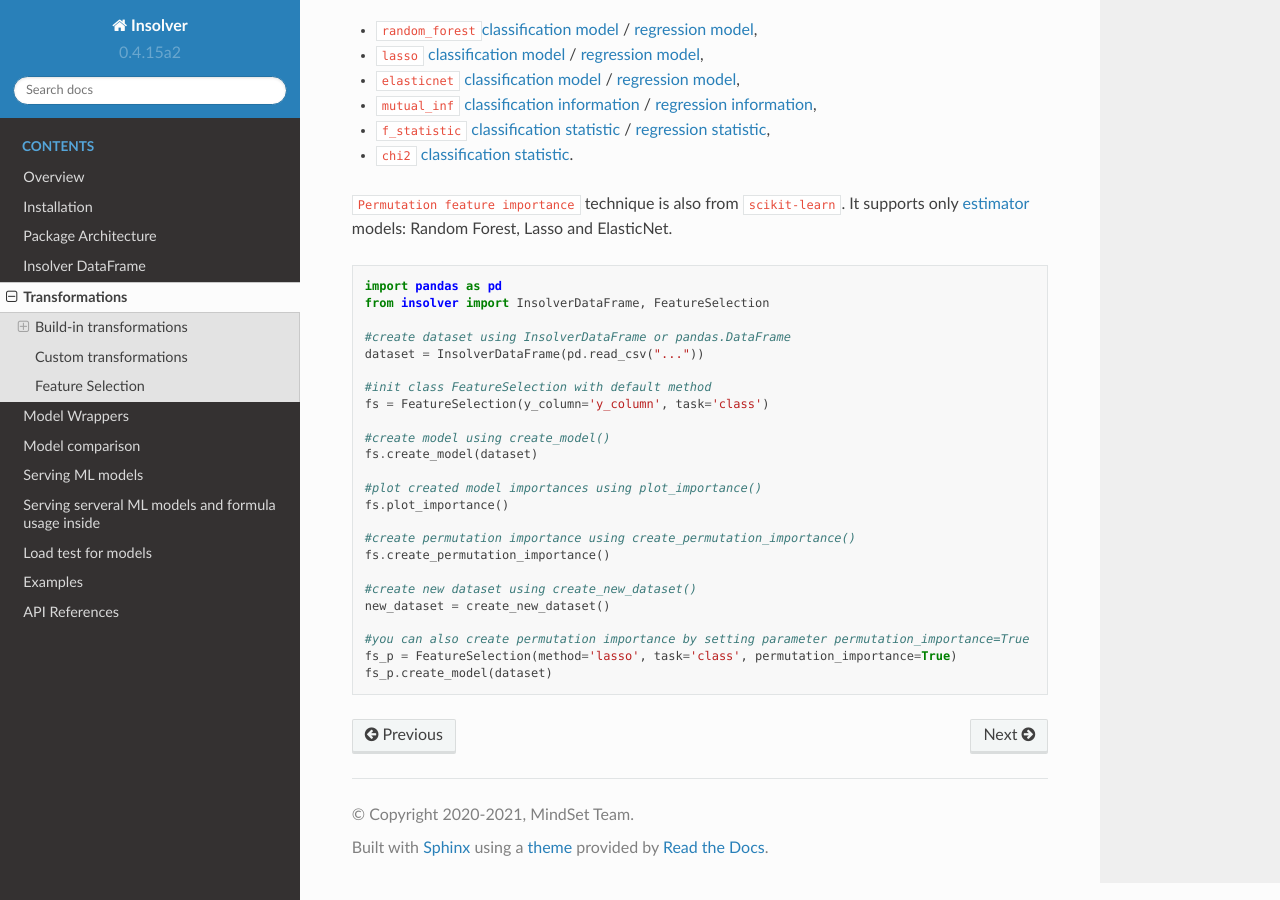
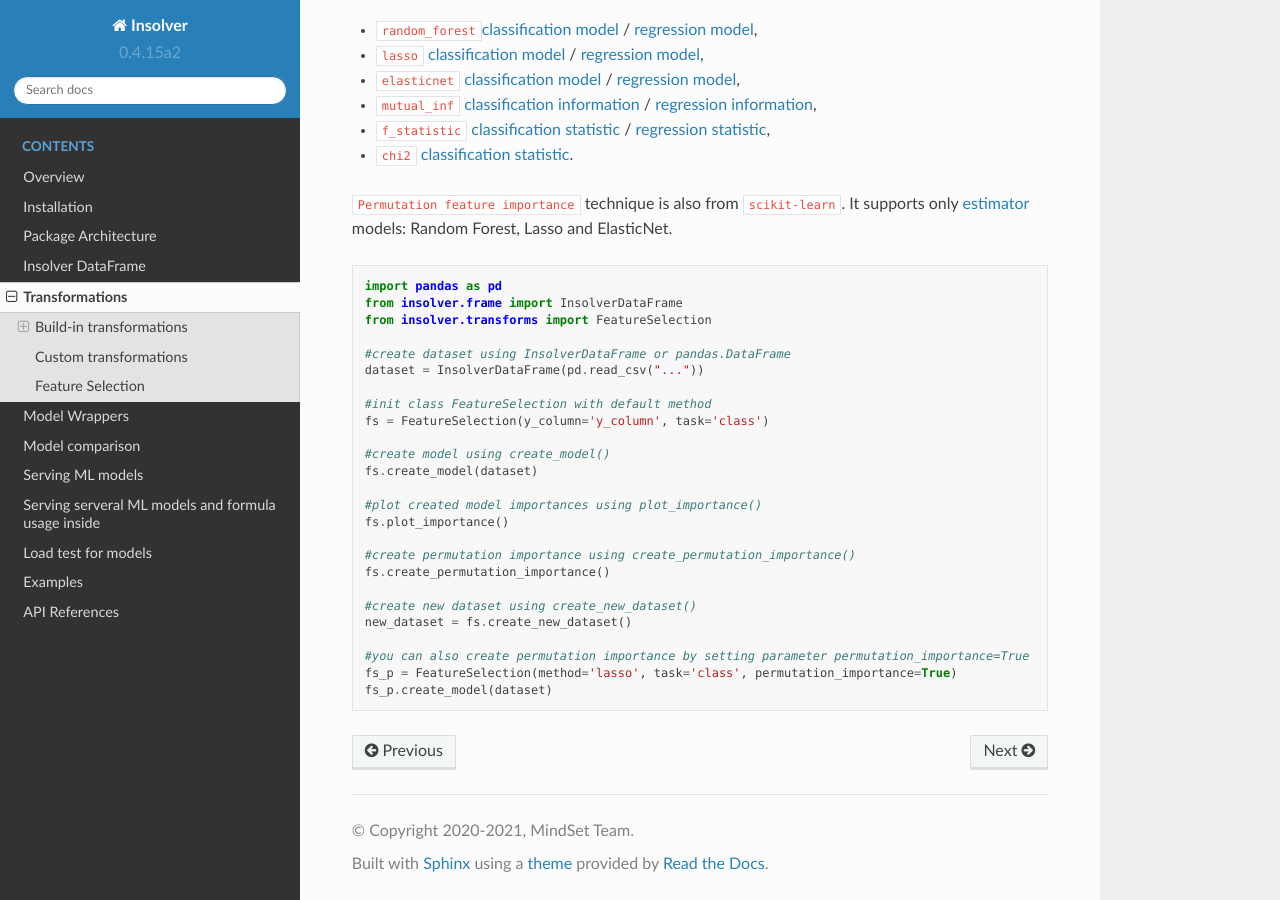
Before and after one commit to MindSetLib/Insolver, a Sphinx documentation site: the page built from docs/source/transformations.md, in a window 1280 px wide and 900 px high, scrolled down 7457 px. Built offline with Sphinx 7.4.7 and the Read the Docs theme 2.0.0, drawn with Linux system fonts in a browser that asks for light colours.

Commit message:
fix + example

````diff
--- a/docs/source/transformations.md
+++ b/docs/source/transformations.md
@@ -365,7 +365,8 @@ All the methods used in this class are from `scikit-learn`:
 
 ```python
 import pandas as pd
-from insolver import InsolverDataFrame, FeatureSelection
+from insolver.frame import InsolverDataFrame
+from insolver.transforms import FeatureSelection
 
 #create dataset using InsolverDataFrame or pandas.DataFrame
 dataset = InsolverDataFrame(pd.read_csv("..."))
@@ -383,7 +384,7 @@ fs.plot_importance()
 fs.create_permutation_importance()
 
 #create new dataset using create_new_dataset()
-new_dataset = create_new_dataset()
+new_dataset = fs.create_new_dataset()
 
 #you can also create permutation importance by setting parameter permutation_importance=True
 fs_p = FeatureSelection(method='lasso', task='class', permutation_importance=True)
````
Also changed, not shown: 1 other file.
